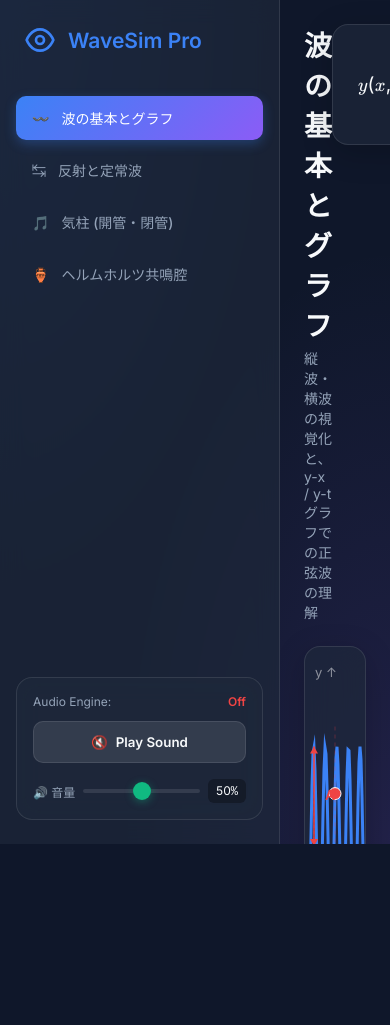
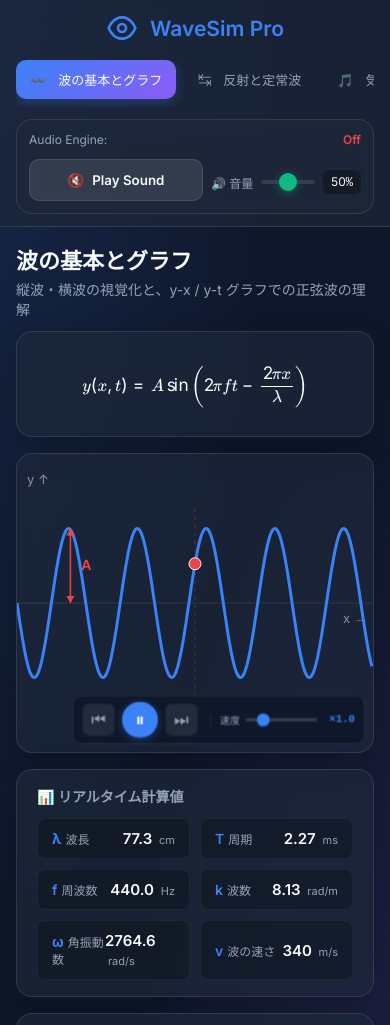
Before and after one commit to torishoichi/wave-learner, a plain HTML site: page index.html in a window 390 px wide. Shown: the top 1025 px of the page. Before the commit the page ends 844 px from the top, so only its background shows below. Drawn offline with nearby package versions, Linux system fonts and the light colour scheme.

Commit message:
feat: スマホレイアウト対応（レスポンシブデザイン追加）

```diff
--- a/style.css
+++ b/style.css
@@ -541,3 +541,115 @@
     margin-left: 3px;
     font-weight: 400;
 }
+
+/* ===== Responsive Layout (Mobile / Smartphone) ===== */
+@media (max-width: 768px) {
+    body {
+        height: auto;
+        overflow-y: auto;
+    }
+
+    .app-wrapper {
+        flex-direction: column;
+        height: auto;
+        min-height: 100vh;
+    }
+
+    .sidebar {
+        width: 100%;
+        padding: 12px 16px;
+        flex-direction: column;
+        border-right: none;
+        border-bottom: 1px solid var(--border-color);
+    }
+
+    .logo {
+        margin-bottom: 16px;
+        justify-content: center;
+    }
+
+    .nav-links {
+        display: flex;
+        flex-direction: row;
+        overflow-x: auto;
+        gap: 8px;
+        padding-bottom: 8px;
+        -webkit-overflow-scrolling: touch; /* Smooth scrolling on iOS */
+    }
+
+    .nav-links li {
+        margin-bottom: 0;
+        flex: 0 0 auto;
+        white-space: nowrap;
+        padding: 10px 14px;
+        font-size: 13px;
+    }
+
+    .audio-control {
+        margin-top: 12px;
+        padding: 12px;
+        flex-direction: row;
+        flex-wrap: wrap;
+        justify-content: space-between;
+        align-items: center;
+        gap: 8px;
+    }
+
+    .audio-status {
+        width: 100%;
+        margin-bottom: 4px;
+    }
+
+    .audio-volume-row {
+        flex: 1;
+        min-width: 150px;
+    }
+
+    .btn {
+        flex: 1;
+        min-width: 120px;
+    }
+
+    .main-workspace {
+        padding: 16px;
+        gap: 16px;
+    }
+
+    .top-header {
+        flex-direction: column;
+        gap: 12px;
+    }
+
+    #mode-title {
+        font-size: 22px;
+    }
+
+    .formula-container {
+        width: 100%;
+        padding: 12px;
+        font-size: 1em;
+        overflow-x: auto;
+        min-width: auto;
+    }
+
+    .canvas-wrapper {
+        min-height: 300px;
+        max-height: 40vh;
+    }
+
+    .playback-controls {
+        bottom: 8px;
+        right: 8px;
+        padding: 6px 10px;
+        transform: scale(0.9);
+        transform-origin: bottom right;
+    }
+
+    .controls-grid {
+        grid-template-columns: 1fr;
+    }
+
+    .calc-grid {
+        grid-template-columns: repeat(2, 1fr);
+    }
+}
```
